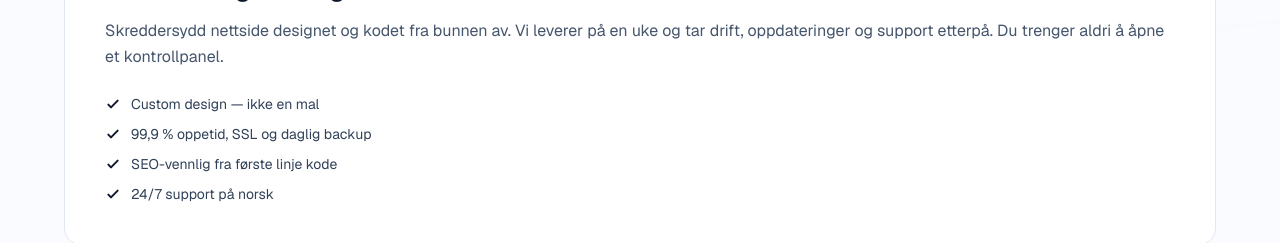
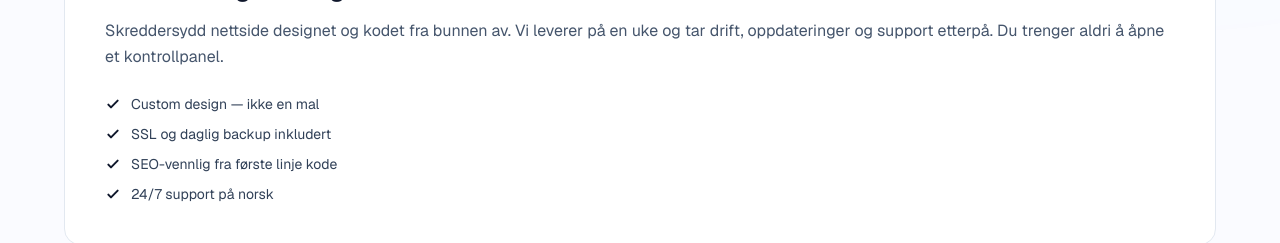
Before and after one commit to sondrebakkejord-cell/Iveo, a Next.js app: page / in a window 1280 px wide. Shown: the part 1120-1363 px from the top of the page. Built offline with nearby package versions, Linux system fonts and the light colour scheme.

Commit message:
Remove 99.9% uptime claim from main site, chatbot prompt, and llms.txt

```diff
--- a/app/api/chat/route.ts
+++ b/app/api/chat/route.ts
@@ -24,7 +24,7 @@ const SYSTEM_PROMPT = `Du er "Iver" — den vennlige, smarte AI-assistenten på
 - Custom design tilpasset bedriften
 - Mobiloptimalisert (alle skjermstørrelser)
 - SEO-vennlig (Google-vennlig)
-- 99.9% oppetid
+- Pålitelig hosting
 - SSL/HTTPS inkludert
 - Daglig backup
 - 24/7 support
--- a/app/page.tsx
+++ b/app/page.tsx
@@ -200,7 +200,7 @@ export default function Home() {
               <ul className="space-y-2.5 text-sm text-slate-700">
                 {[
                   "Custom design — ikke en mal",
-                  "99,9 % oppetid, SSL og daglig backup",
+                  "SSL og daglig backup inkludert",
                   "SEO-vennlig fra første linje kode",
                   "24/7 support på norsk",
                 ].map((f) => (
```
Also changed, not shown: public/llms.txt.
